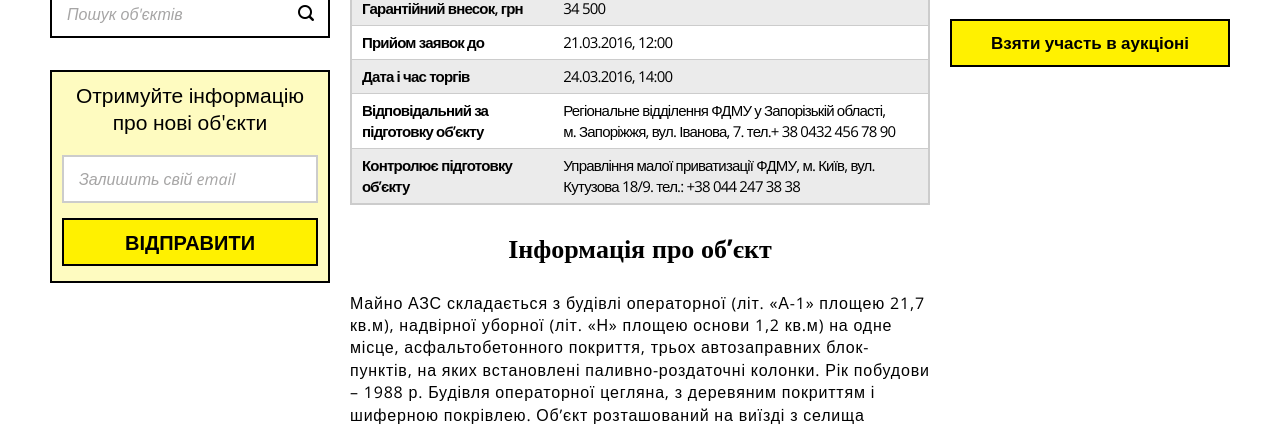
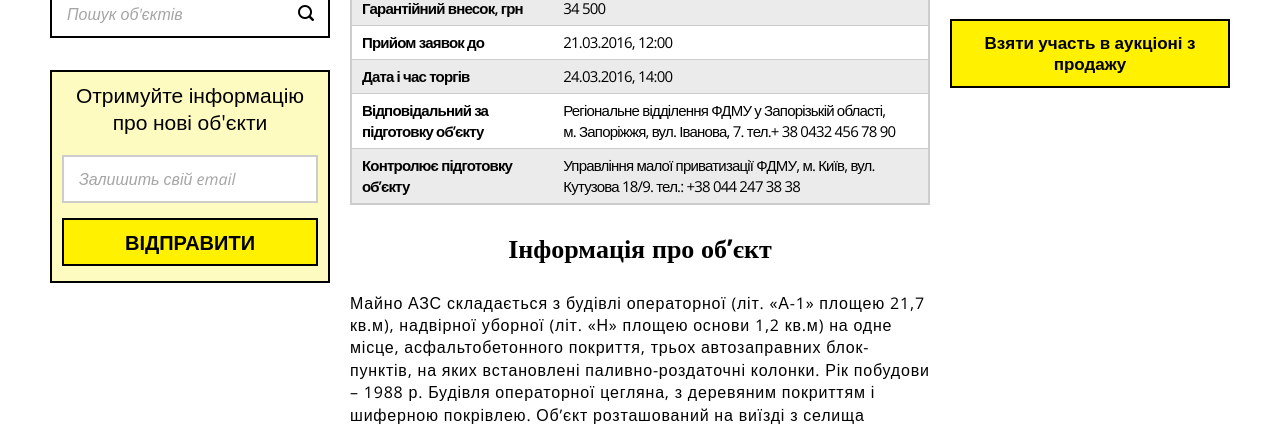
Before and after one commit to nechiporenko/found2, a website: page dist/inner2.html in a window 1280 px wide. Shown: the part 675-1100 px from the top of the page. Drawn offline with nearby package versions, Linux system fonts and the light colour scheme; files whose address does not match are found by name.

Commit message:
Стиль для кнопок с длинным названием - добавлен

```diff
--- a/src/sass/modules/_button.scss
+++ b/src/sass/modules/_button.scss
@@ -58,3 +58,11 @@
     box-sizing: border-box;
     outline:0;
 }
+
+
+.g-btn--long{
+    padding:12px 15px;
+    white-space:normal;
+    height:auto;
+    line-height:1.2;
+}
```
Also changed, not shown: dist/css/app.css, dist/inner2.html, 1 other file.
